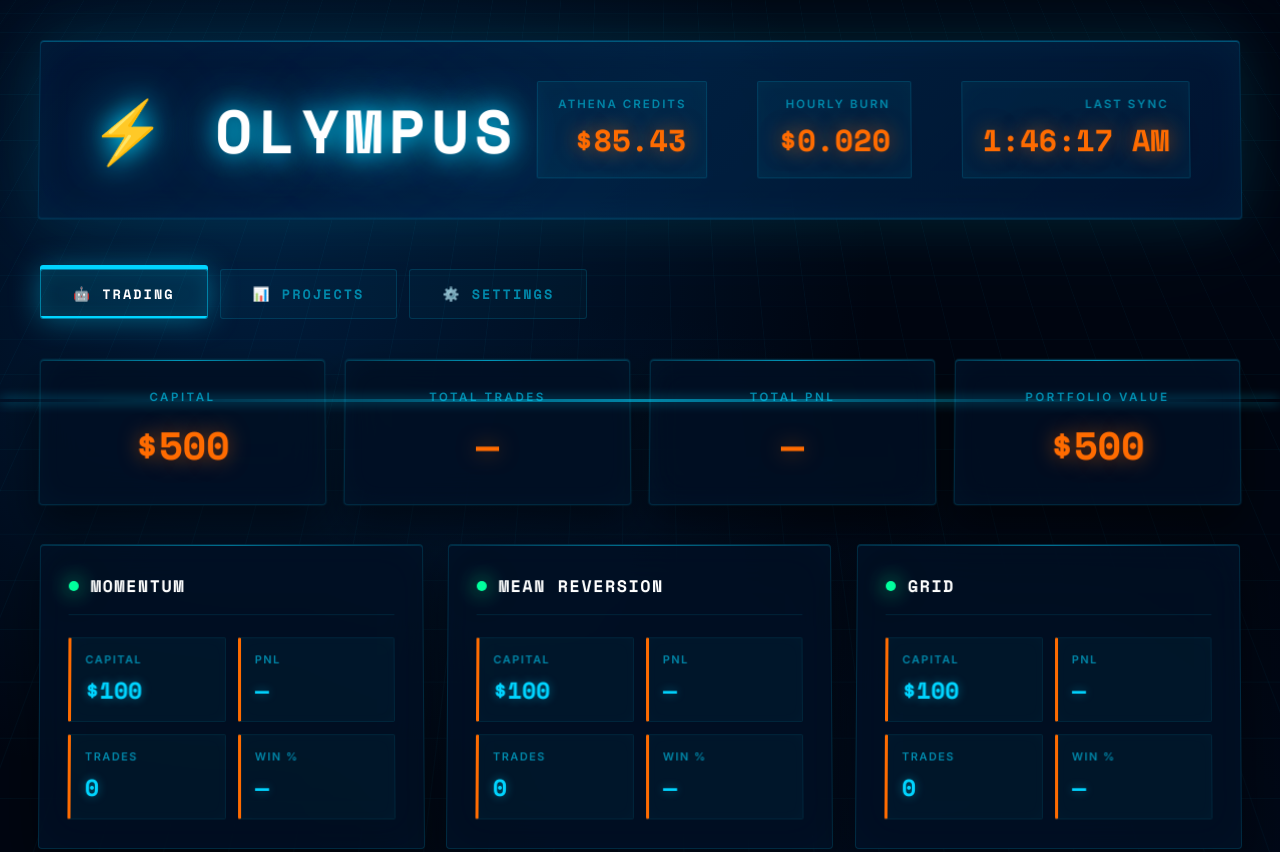
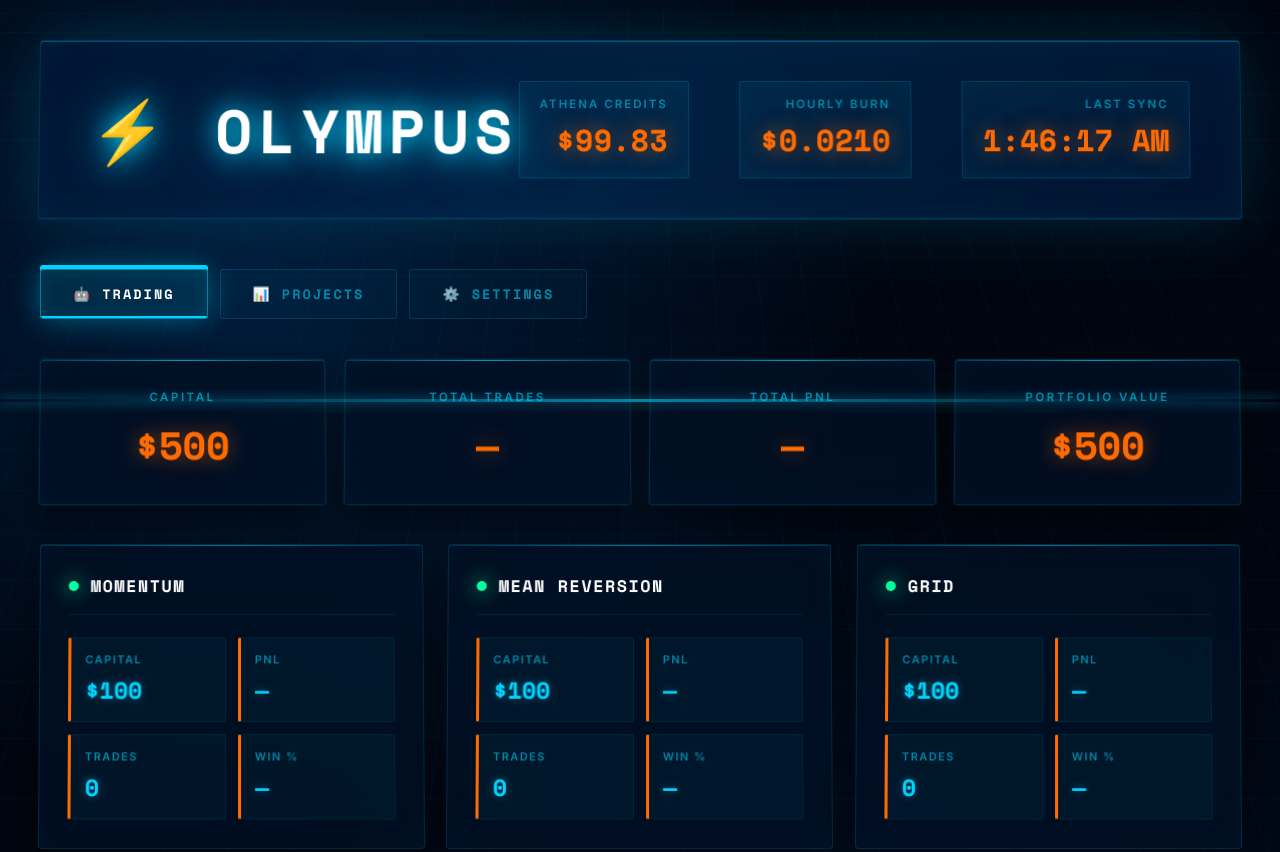
Before and after one commit to Jfrm918/tradebot-hub, a website: page trading_bots/olympus.html in a window 1280 px wide. Shown: the top 852 px of the page. Drawn offline with nearby package versions, Linux system fonts and the light colour scheme; no server answers.

Commit message:
Fix credits: real data (/bin/zsh.17 spent), 30s refresh, dedicated updateCredits() function, auto-update rule

```diff
--- a/trading_bots/olympus.html
+++ b/trading_bots/olympus.html
@@ -885,19 +885,7 @@
                 })
                 .catch(() => {});
 
-            fetch('/usage_tracker.json')
-                .then(r => r.json())
-                .then(data => {
-                    const c = data.credits, b = data.burn_rate;
-                    document.getElementById('credits').textContent     = `$${c.current_balance.toFixed(2)}`;
-                    document.getElementById('creditsBalance').textContent = `$${c.current_balance.toFixed(2)}`;
-                    document.getElementById('creditsSpent').textContent   = `$${c.total_spent.toFixed(2)}`;
-                    document.getElementById('dailyBurn').textContent    = `$${b.daily_average.toFixed(2)}/day`;
-                    document.getElementById('hourlyBurn').textContent   = `$${b.hourly_average.toFixed(3)}/hr`;
-                    document.getElementById('burnRate').textContent     = `$${b.hourly_average.toFixed(3)}`;
-                    document.getElementById('daysRemaining').textContent = `${Math.floor(c.current_balance / b.daily_average)} days`;
-                })
-                .catch(() => {});
+
 
             const now = new Date();
             const t = now.toLocaleTimeString();
@@ -905,8 +893,26 @@
             document.getElementById('timestamp').textContent   = now.toLocaleString();
         }
 
+        function updateCredits() {
+            fetch('/usage_tracker.json?t=' + Date.now())
+                .then(r => r.json())
+                .then(data => {
+                    const c = data.credits, b = data.burn_rate;
+                    document.getElementById('credits').textContent       = `$${parseFloat(c.current_balance).toFixed(2)}`;
+                    document.getElementById('creditsBalance').textContent = `$${parseFloat(c.current_balance).toFixed(2)}`;
+                    document.getElementById('creditsSpent').textContent   = `$${parseFloat(c.total_spent).toFixed(2)}`;
+                    document.getElementById('dailyBurn').textContent     = `$${parseFloat(b.daily_average).toFixed(3)}/day`;
+                    document.getElementById('hourlyBurn').textContent    = `$${parseFloat(b.hourly_average).toFixed(4)}/hr`;
+                    document.getElementById('burnRate').textContent      = `$${parseFloat(b.hourly_average).toFixed(4)}`;
+                    document.getElementById('daysRemaining').textContent = `${b.days_remaining} days`;
+                })
+                .catch(() => {});
+        }
+
         updateDashboard();
+        updateCredits();
         setInterval(updateDashboard, 5000);
+        setInterval(updateCredits, 30000);
     </script>
 </body>
 </html>
--- a/usage_tracker.json
+++ b/usage_tracker.json
@@ -1,27 +1,29 @@
 {
   "credits": {
     "starting_balance": 100.00,
-    "current_balance": 85.43,
-    "total_spent": 14.57,
-    "currency": "USD"
+    "current_balance": 99.83,
+    "total_spent": 0.17,
+    "currency": "USD",
+    "last_updated": "2026-03-31T23:45:00Z",
+    "note": "Session started 2026-03-31. $0.17 spent in first session."
   },
   "burn_rate": {
-    "daily_average": 0.49,
-    "hourly_average": 0.020,
-    "weekly_average": 3.43,
-    "monthly_average": 14.70,
-    "calculation_period_days": 30,
-    "last_updated": "2026-03-31T23:32:00Z"
+    "daily_average": 0.17,
+    "hourly_average": 0.021,
+    "weekly_average": 1.19,
+    "monthly_average": 5.10,
+    "calculation_period_days": 1,
+    "days_remaining": 587,
+    "last_updated": "2026-03-31T23:45:00Z",
+    "note": "Based on first session data. Will stabilize over 30 days."
   },
-  "usage_breakdown": {
-    "api_calls": 4250,
-    "tokens_used": 125000,
-    "ai_model": "haiku/sonnet mix",
-    "tools_used": ["web_search", "exec", "file_operations", "git_deploy"]
-  },
-  "projections": {
-    "days_remaining_at_current_rate": 4327,
-    "projected_depletion_date": "2038-09-15"
-  },
-  "notes": "Tracker started 2026-03-31. Usage data based on model billing and API consumption."
+  "sessions": [
+    {
+      "date": "2026-03-31",
+      "cost": 0.17,
+      "model": "claude-sonnet-4-6",
+      "tokens_out": 11000,
+      "tokens_cached": 206000
+    }
+  ]
 }
```
Also changed, not shown: SOUL.md (+7 -0 lines), 1 other file.
